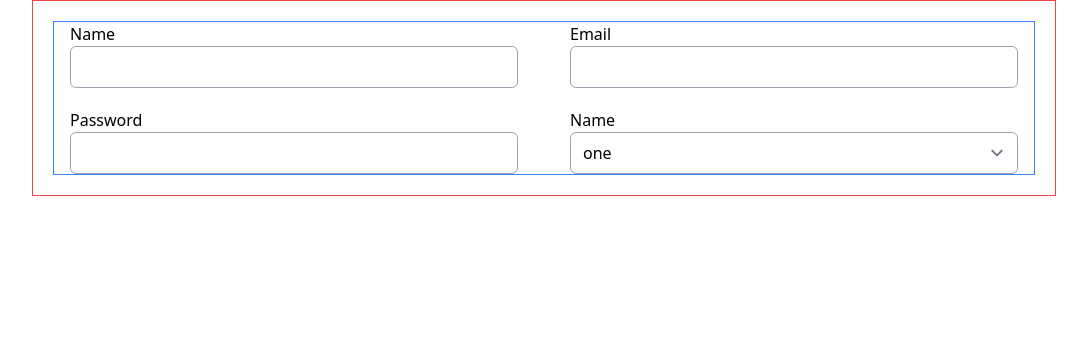
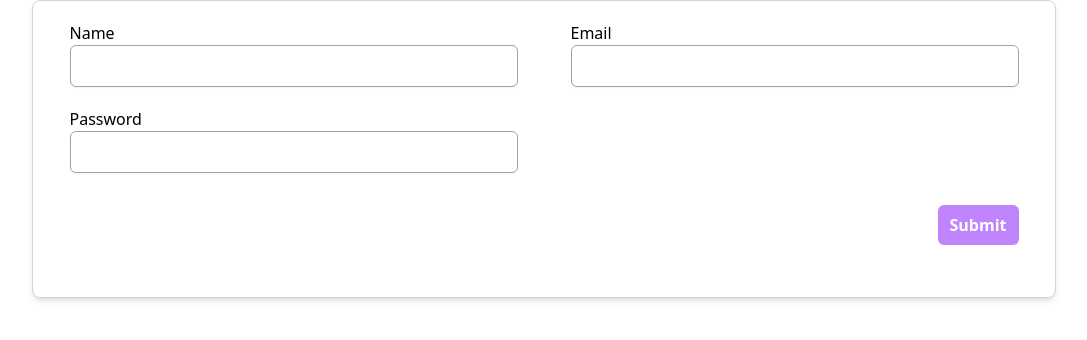
Before and after one commit to Sakibahmed2/react-reusable-components, a React (Vite) app: page / in a window 1280 px wide. Shown: the top 340 px of the page, without its empty margins (96-1183 px from the left). Built offline with nearby package versions, Linux system fonts and the light colour scheme; the HTML template or start-up script is replaced by a standard one.

Commit message:
Zod validation

```diff
--- a/src/components/NormalForm/NormalForm.tsx
+++ b/src/components/NormalForm/NormalForm.tsx
@@ -1,11 +1,28 @@
+import { FieldValues, useForm } from "react-hook-form";
+import { z } from "zod";
+import cn from "../../utils/cn";
+import Button from "../ui/Button";
+import { zodResolver } from "@hookform/resolvers/zod";
 import React from "react";
-import { useForm } from "react-hook-form";
-import cn from "../../utils/cn";
+
+const SignUpSchema = z.object({
+  name: z.string().min(1, { message: "Name is required" }),
+  email: z.string().email().min(1, { message: "Email is required" }),
+  password: z.string().min(8, "To short"),
+});
+
+type TNormalForm = z.infer<typeof SignUpSchema>;
 
 const NormalForm = () => {
-  const { register, handleSubmit } = useForm();
+  const {
+    register,
+    handleSubmit,
+    formState: { errors },
+  } = useForm<TNormalForm>({
+    resolver: zodResolver(SignUpSchema),
+  });
 
-  const onSubmit = (data) => {
+  const onSubmit = (data: FieldValues) => {
     console.log(data);
   };
 
@@ -14,18 +31,15 @@ const NormalForm = () => {
   return (
     <form
       onSubmit={handleSubmit(onSubmit)}
-      className={cn("border border-red-500  mx-auto p-5", {
+      className={cn("border border-gray-300 rounded-lg shadow-md mx-auto p-5", {
         "max-w-5xl": dabble,
         "max-w-md": !dabble,
       })}
     >
       <div
-        className={cn(
-          "border border-blue-500 grid grid-cols-1 justify-items-center gap-5",
-          {
-            "md:grid-cols-2": dabble,
-          }
-        )}
+        className={cn("grid grid-cols-1 justify-items-center gap-5", {
+          "md:grid-cols-2": dabble,
+        })}
       >
         <div className="w-full max-w-md">
           <label className="block" htmlFor="name">
@@ -37,30 +51,45 @@ const NormalForm = () => {
             id="name"
             {...register("name")}
           />
+          {errors.name && (
+            <span className="text-xs text-red-500">
+              {errors?.name?.message}
+            </span>
+          )}
         </div>
         <div className="w-full max-w-md">
-          <label className="block" htmlFor="name">
+          <label className="block" htmlFor="email">
             Email
           </label>
           <input
             className="w-full "
             type="text"
-            id="name"
-            {...register("name")}
+            id="email"
+            {...register("email")}
           />
+          {errors.email && (
+            <span className="text-xs text-red-500">
+              {errors?.email?.message}
+            </span>
+          )}
         </div>
         <div className="w-full max-w-md">
-          <label className="block" htmlFor="name">
+          <label className="block" htmlFor="password">
             Password
           </label>
           <input
             className="w-full "
             type="text"
-            id="name"
-            {...register("name")}
+            id="password"
+            {...register("password")}
           />
+          {errors.password && (
+            <span className="text-xs text-red-500">
+              {errors?.password?.message}
+            </span>
+          )}
         </div>
-        <div className="w-full max-w-md">
+        {/* <div className="w-full max-w-md">
           <label className="block" htmlFor="name">
             Name
           </label>
@@ -69,6 +98,17 @@ const NormalForm = () => {
             <option value="two">two</option>
             <option value="three">three</option>
           </select>
+        </div> */}
+      </div>
+      <div
+        className={cn("grid grid-cols-1 justify-items-center gap-5", {
+          "md:grid-cols-2": dabble,
+        })}
+      >
+        <div className="w-full max-w-md col-start-1 md:col-start-2 flex justify-end">
+          <Button className="w-full md:w-fit my-8" type="submit">
+            Submit
+          </Button>
         </div>
       </div>
     </form>
--- a/src/style/form.css
+++ b/src/style/form.css
@@ -15,6 +15,11 @@
   [multiple],
   textarea,
   select {
-    @apply w-full border-gray-400 rounded-md focus:border-purple-500 focus:ring-1 focus:ring-purple-500;
+    @apply w-full border-gray-400 rounded-md focus:border-purple-500 focus:ring-1 focus:ring-purple-500 shadow-sm;
+  }
+
+  [type="checkbox"],
+  [type="radio"] {
+    @apply border border-purple-300 rounded-md text-purple-500 checked:bg-purple-500 focus:ring-1 focus:ring-purple-500;
   }
 }
```
